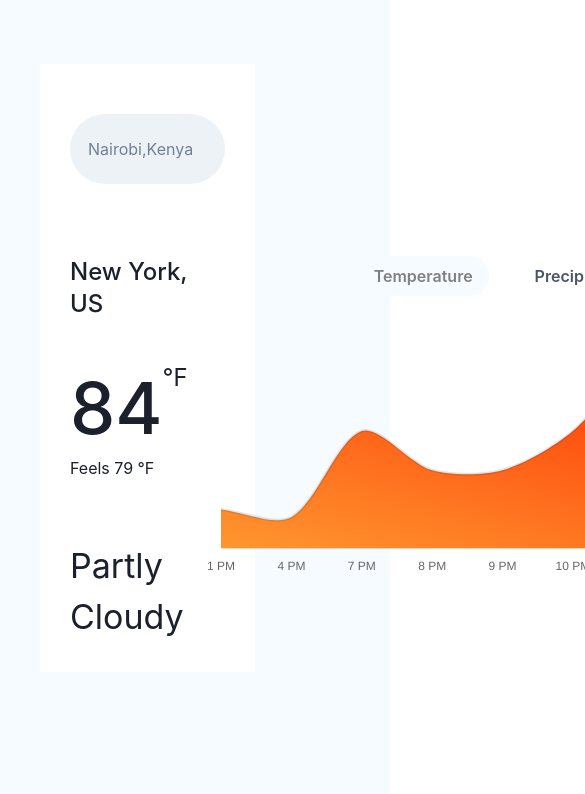
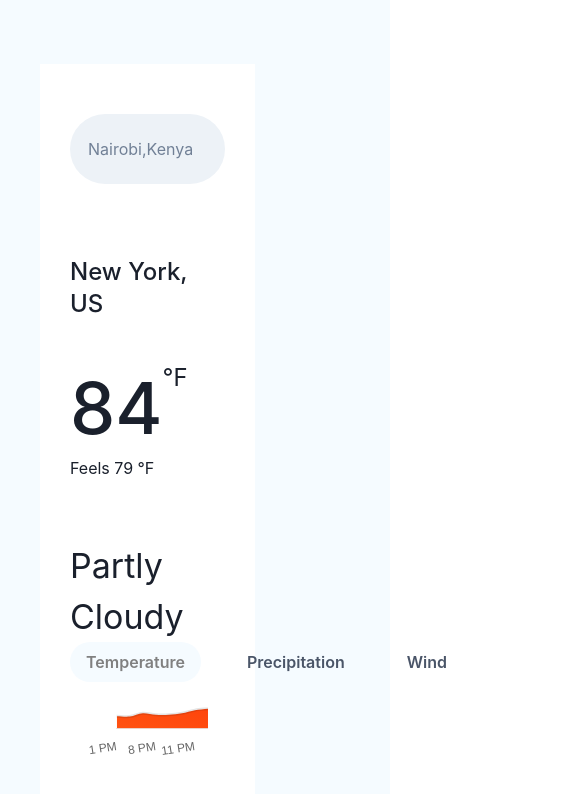
Before and after one commit to asiimwe-a/mentorship-weather-app, a React (Vite) app: page / in a window 390 px wide. Shown: the top 794 px of the page, 585 px wide, since content can reach past the window. Built offline with nearby package versions, Linux system fonts and the light colour scheme.

Commit message:
feat: Add responsive scross desktop screens

```diff
--- a/src/components/WeatherChart/index.tsx
+++ b/src/components/WeatherChart/index.tsx
@@ -24,6 +24,7 @@
         justifyContent="space-between"
         gap={{ base: "0", xl: "6%" }}
         mt="72px"
+        flexDir={{ base: "column", semiLg: "row" }}
       >
         <Box minW={{ xl: "40%" }}>
           <Heading fontSize="24px" fontWeight={500}>
@@ -40,9 +41,9 @@
             Partly Cloudy
           </Text>
         </Box>
-        <Box w={{}}>
+        <Box w={{ nesthubLg: "400px", lg: "100%" }}>
           <Tabs variant="soft-rounded">
-            <TabList gap="30px" pl="170px">
+            <TabList gap="30px">
               <Tab _selected={{ color: "gray", bg: "#f5fbff" }}>
                 Temperature
               </Tab>
```
